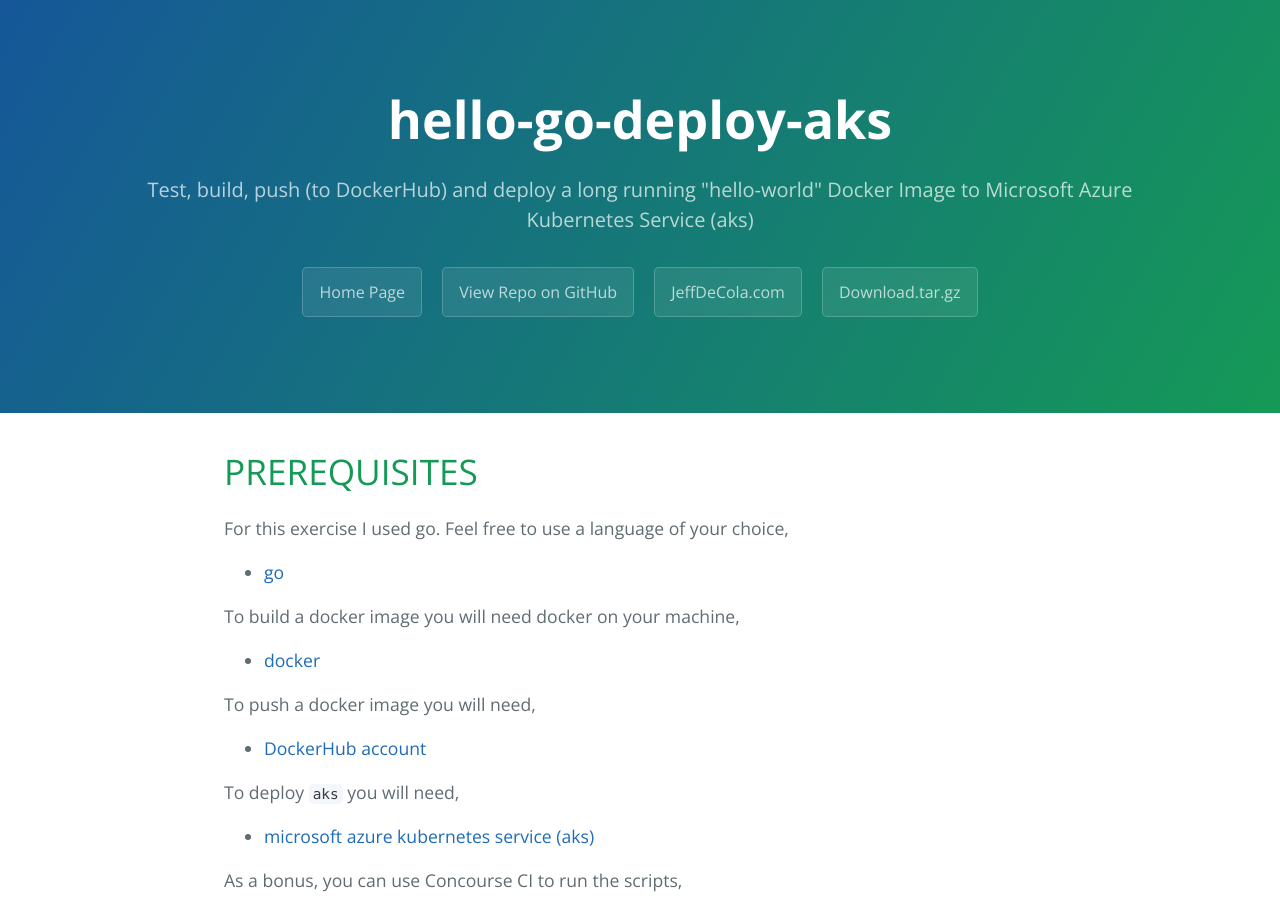
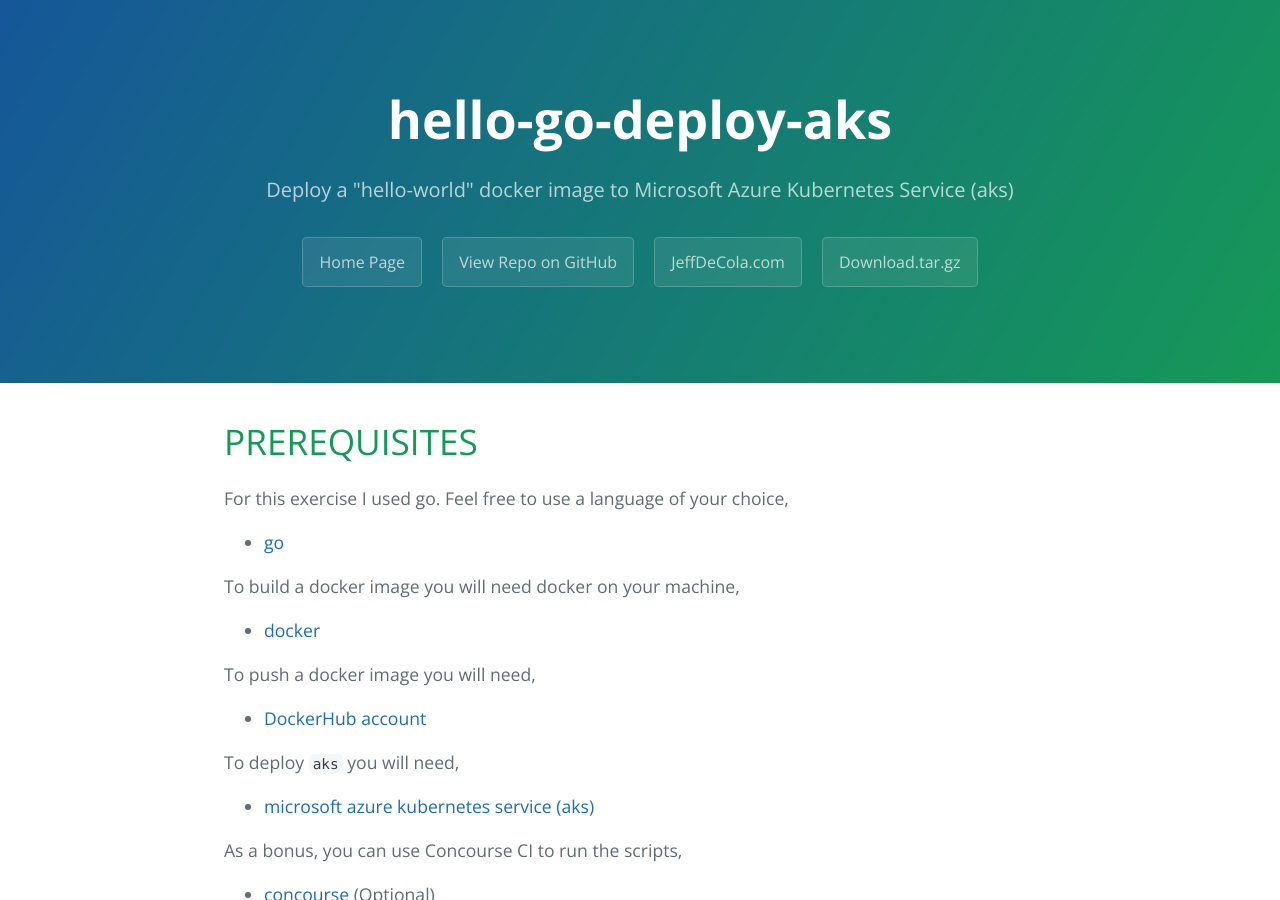
Before and after one commit to JeffDeCola/hello-go-deploy-aks, a Jekyll site: the page built from docs/index.md, in a window 1280 px wide and 900 px high. Built offline with Jekyll 4.4.1, drawn with Linux system fonts in a browser that asks for light colours; nearby versions of some CDN libraries; library files that are not in the unit come from our copies.

Commit message:
updated index for github pages

```diff
--- a/docs/index.md
+++ b/docs/index.md
@@ -2,7 +2,7 @@
 layout: default
 title: JeffDeCola/hello-go-deploy-aks
 projectname : hello-go-deploy-aks
-summary: Test, build, push (to DockerHub) and deploy a long running "hello-world" Docker Image to Microsoft Azure Kubernetes Service (aks)
+summary: Deploy a "hello-world" docker image to Microsoft Azure Kubernetes Service (aks)
 ---
 
 {% include README.md %}
```
